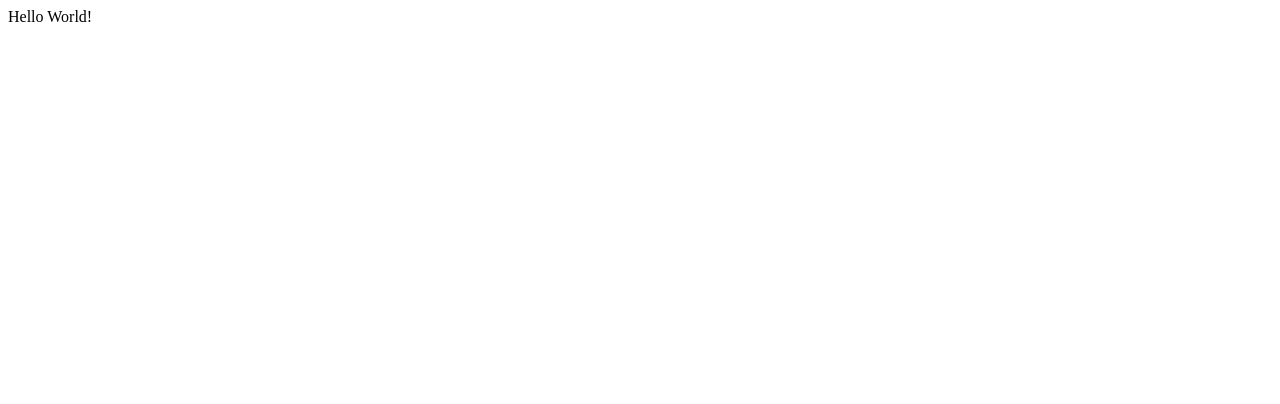
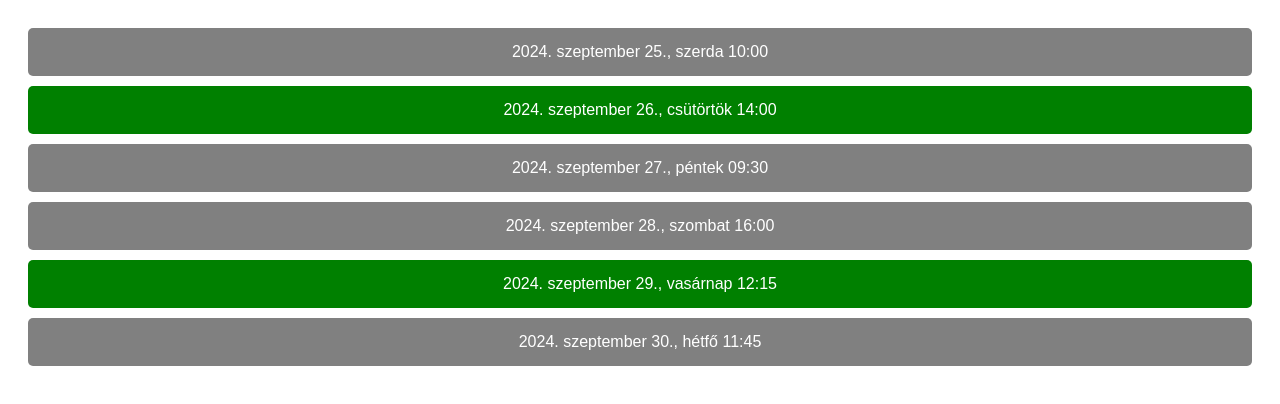
Before and after one commit to somogyiTi2/booker, a React (Create React App) app: page / in a window 1280 px wide. Shown: the top 404 px of the page. Built offline with nearby package versions, Linux system fonts and the light colour scheme.

Commit message:
feature/Create Booking Button

```diff
--- a/src/App.tsx
+++ b/src/App.tsx
@@ -1,9 +1,9 @@
-
+import BookingList from "./components/BookingList"
 
 function App() {
   return (
     <div >
-      Hello World!
+      <BookingList/>
     </div>
   );
 }
--- /dev/null
+++ b/src/components/BookingDate.tsx
@@ -0,0 +1,21 @@
+import { DateDataType } from "../type/dataType";
+import styles from '../style/BookingDate.module.css';
+
+const BookingDate = (props: { data: DateDataType }) => {
+    const { data: appointment } = props;
+    return (
+        <button
+        className={styles.bookingButton}
+            style={{ background: appointment.available ? "green" : "gray" }}>
+            <span>
+                {new Intl.DateTimeFormat("hu-HU", { dateStyle: 'full' }).format(appointment.date)}
+            </span>
+            <span> </span>
+            <span>
+                {new Intl.DateTimeFormat("hu-HU", { hour: '2-digit', minute: "2-digit" }).format(appointment.date)}
+            </span>
+        </button>
+    );
+};
+
+export default BookingDate;
--- /dev/null
+++ b/src/components/BookingList.tsx
@@ -0,0 +1,65 @@
+import React from 'react'
+import { DateDataType } from '../type/dataType';
+import BookingDate from './BookingDate'
+import styles from '../style/BookingList.module.css';
+
+const dummy_data: DateDataType[] = [
+    {
+        date: new Date("2024-09-25T10:00:00"),
+        available: false,
+        reservations: [{
+            name: "Alice Green",
+            email: "alice@example.com",
+            phone: 1234567890
+        }]
+    },
+    {
+        date: new Date("2024-09-26T14:00:00"),
+        available: true,
+    },
+    {
+        date: new Date("2024-09-27T09:30:00"),
+        available: false,
+        reservations: [{
+            name: "Bob Smith",
+            email: "bob@example.com",
+            phone: 9876543210
+        }]
+    },
+    {
+        date: new Date("2024-09-28T16:00:00"),
+        available: false,
+        reservations: [{
+            name: "Clara Johnson",
+            email: "clara@example.com",
+            phone: 4561237890
+        }]
+    },
+    {
+        date: new Date("2024-09-29T12:15:00"),
+        available: true,
+    },
+    {
+        date: new Date("2024-09-30T11:45:00"),
+        available: false,
+        reservations: [{
+            name: "Daniel Lee",
+            email: "daniel@example.com",
+            phone: 3216549870
+        }]
+    }
+];
+
+const BookingList = () => {
+
+
+    return (
+        <div className={styles.bookingList}>
+            {dummy_data.map((data, index) => {
+                return (<BookingDate key={index} data={data} />)
+            })}
+        </div>
+    )
+}
+
+export default BookingList
--- /dev/null
+++ b/src/style/BookingDate.module.css
@@ -0,0 +1,13 @@
+.bookingButton {
+    padding: 15px;
+    border: none;
+    border-radius: 5px;
+    color: white; /* Text color */
+    font-size: 16px;
+    cursor: pointer;
+
+}
+
+.bookingButton:hover {
+    opacity: 0.9; /* Slightly fade button on hover */
+}
--- /dev/null
+++ b/src/style/BookingList.module.css
@@ -0,0 +1,7 @@
+/* BookingList.module.css */
+.bookingList {
+    display: flex;
+    flex-direction: column;
+    gap: 10px; /* Space between buttons */
+    padding: 20px; /* Padding around the list */
+}
--- /dev/null
+++ b/src/type/dataType.tsx
@@ -0,0 +1,11 @@
+type Reservation = {
+    name: string;
+    email: string;
+    phone: number;
+};
+
+export type DateDataType = {
+    date: Date;
+    available: boolean;
+    reservations?: Reservation[];
+};
```
